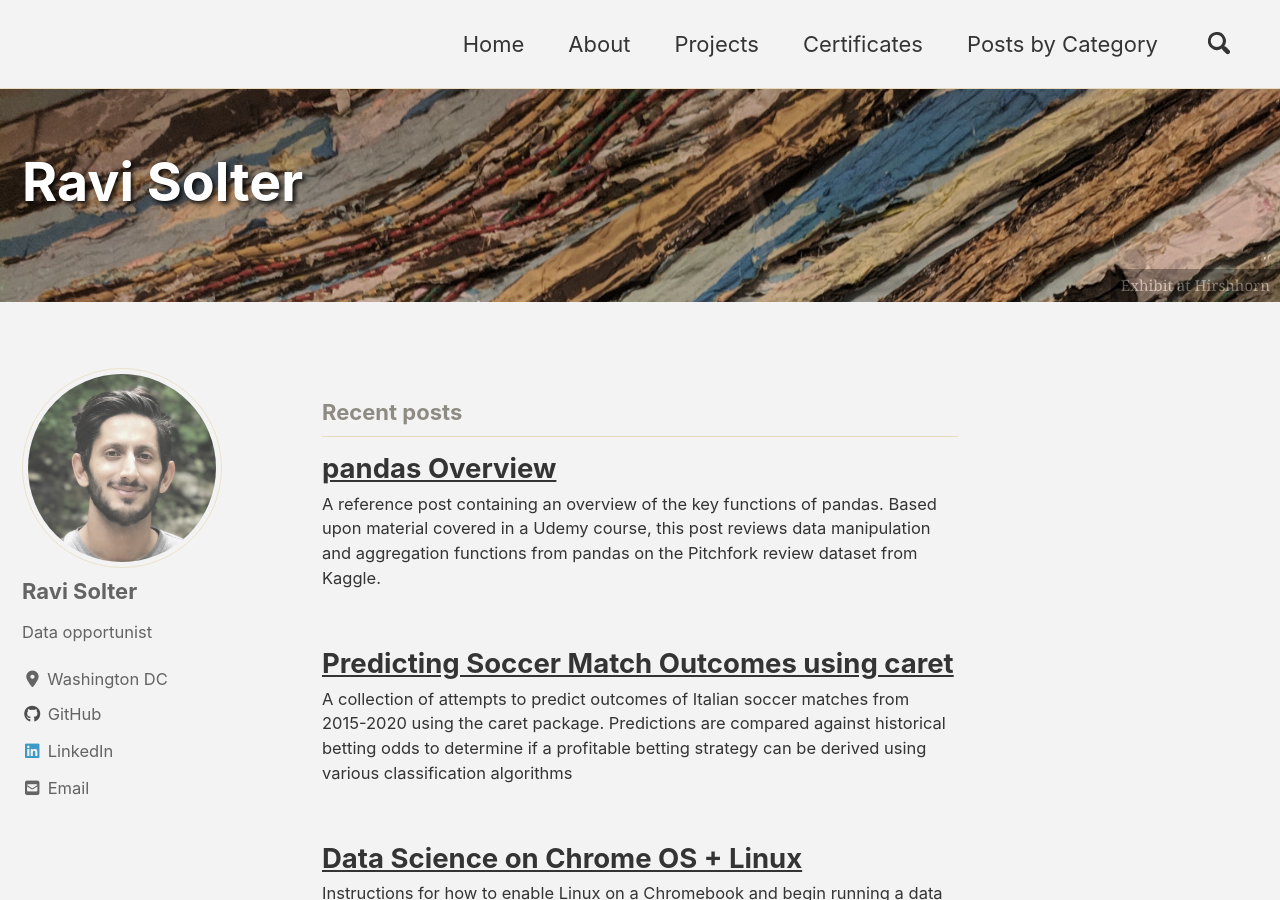
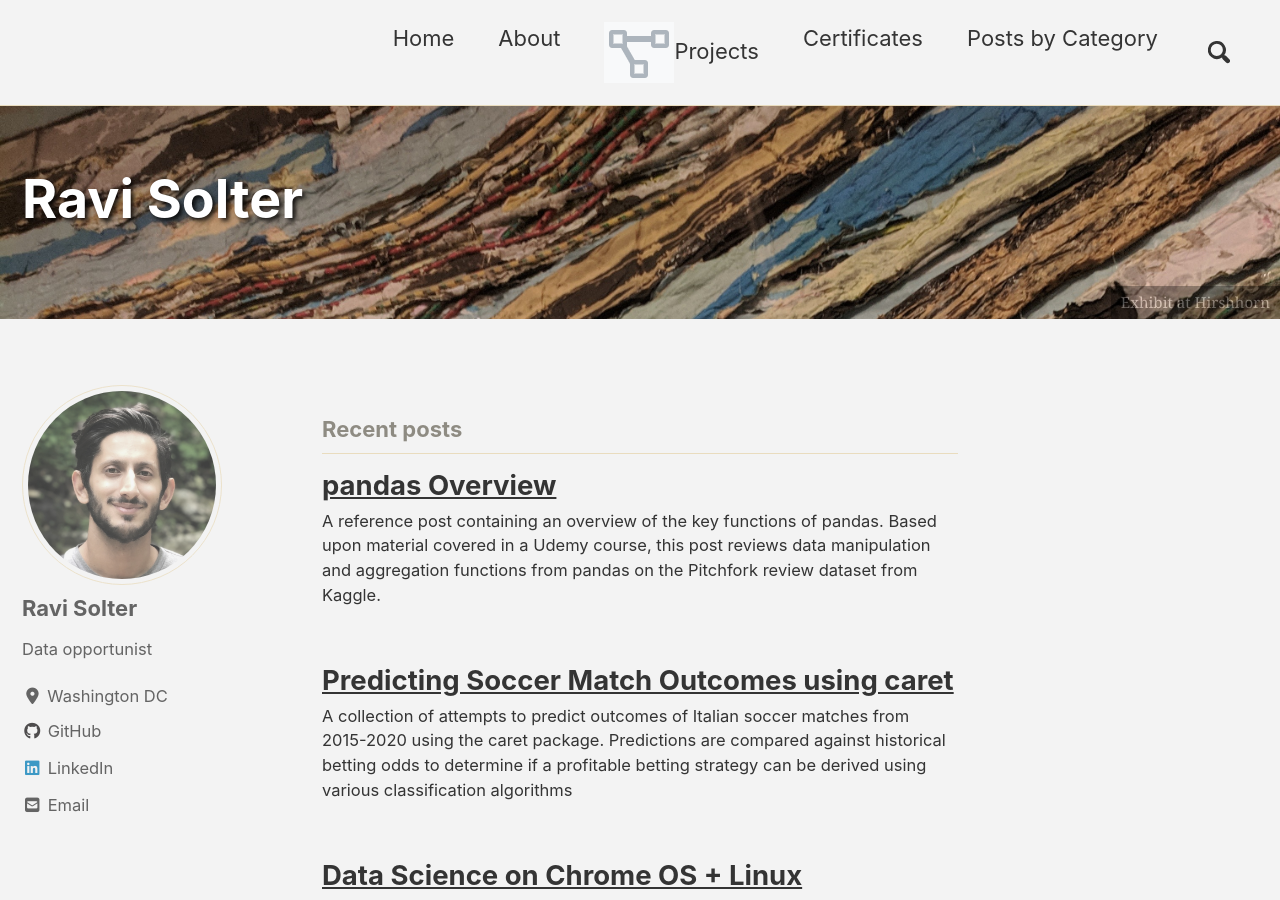
Before and after one commit to rsolter/rsolter.github.io, a Jekyll site: the page built from index.html, in a window 1280 px wide and 900 px high. Built offline with Jekyll 4.4.1, drawn with Linux system fonts in a browser that asks for light colours; cached includes are drawn as plain includes; nearby versions of some CDN libraries; the list of posts is cut into pages by our own code.

Commit message:
test icon for projects

```diff
--- a/_data/navigation.yml
+++ b/_data/navigation.yml
@@ -4,7 +4,7 @@ main:
      url: /index.html
    - title: "About"
      url: /about/
-   - title: "Projects"
+   - title: <img src="/assets/images/projects.png">Projects
      url: /projects/
    - title: "Certificates"
      url: /certs/
```
Also changed, not shown: assets/images/projects.png (added).
